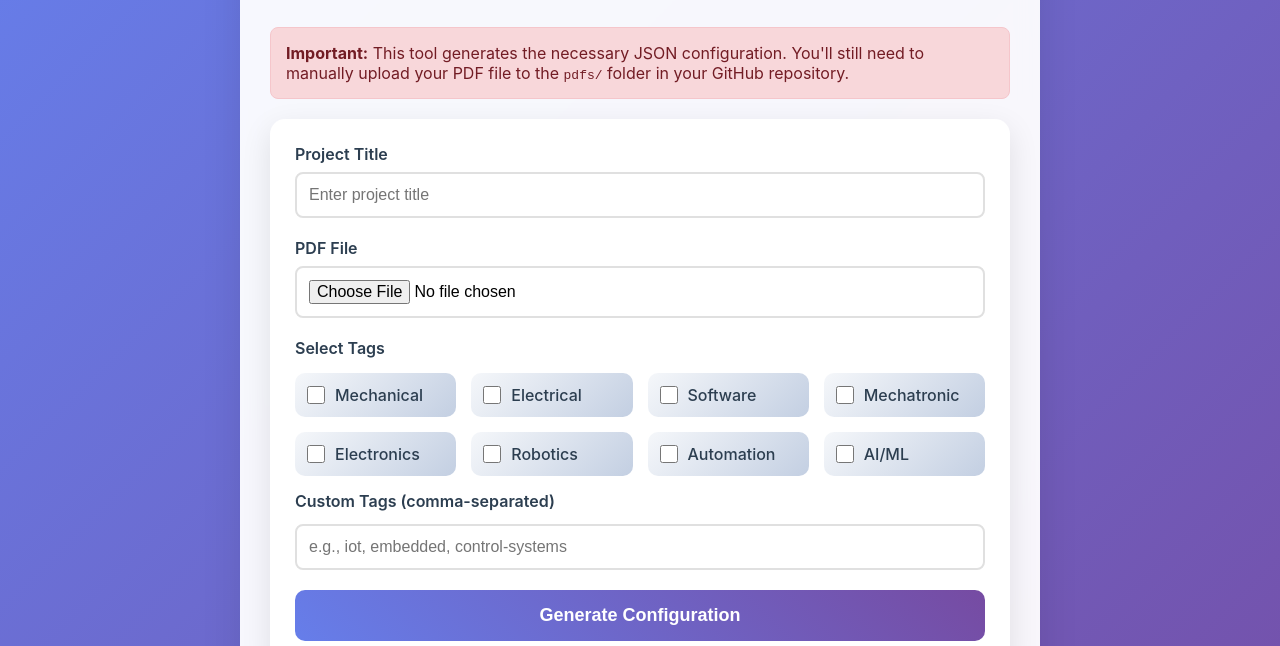
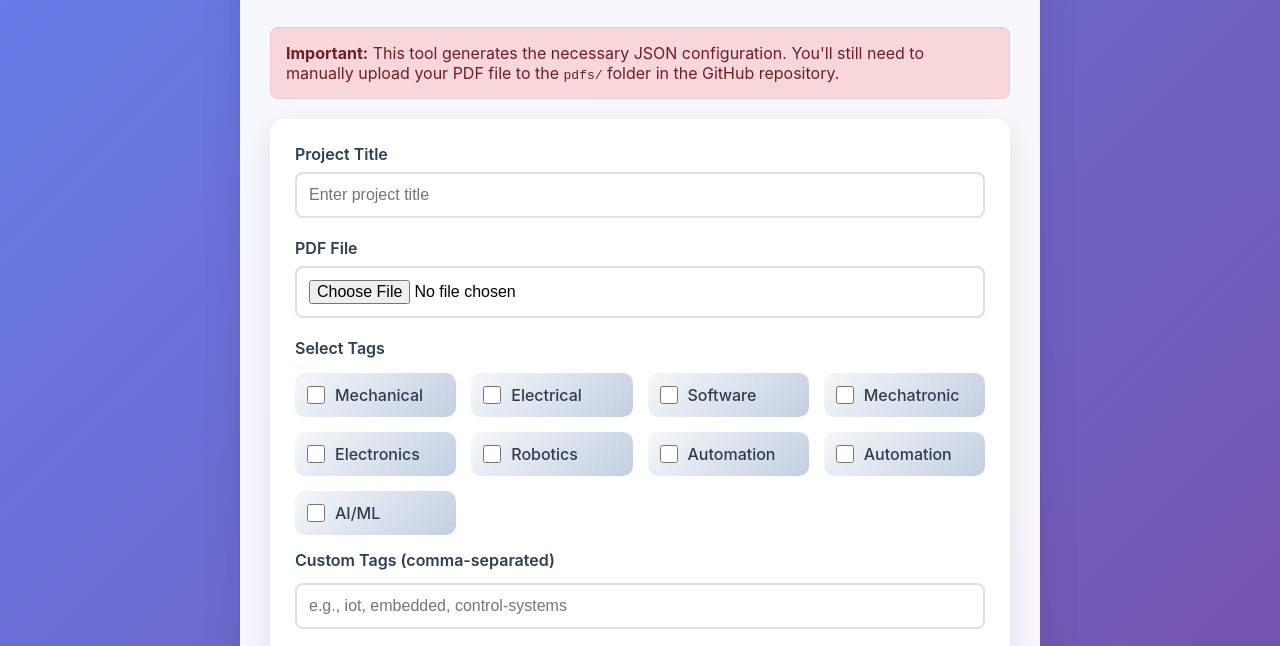
Before and after one commit to Fergus180/DMMS_Projects_List_Demo, a plain HTML site: page upload-tool.html in a window 1280 px wide. Shown: the part 102-748 px from the top of the page. Drawn offline with Linux system fonts and the light colour scheme.

Commit message:
Update upload-tool.html

```diff
--- a/upload-tool.html
+++ b/upload-tool.html
@@ -284,7 +284,7 @@
         <h1>Project Upload Tool</h1>
 
         <div class="warning">
-            <strong>Important:</strong> This tool generates the necessary JSON configuration. You'll still need to manually upload your PDF file to the <code>pdfs/</code> folder in your GitHub repository.
+            <strong>Important:</strong> This tool generates the necessary JSON configuration. You'll still need to manually upload your PDF file to the <code>pdfs/</code> folder in the GitHub repository.
         </div>
 
         <form id="uploadForm">
@@ -303,35 +303,39 @@
                     <label>Select Tags</label>
                     <div class="tags-grid">
                         <div class="tag-item">
-                            <input type="checkbox" id="mechanical" value="mechanical">
+                            <input type="checkbox" id="mechanical" value="Mechanical">
                             <label for="mechanical">Mechanical</label>
                         </div>
                         <div class="tag-item">
-                            <input type="checkbox" id="electrical" value="electrical">
+                            <input type="checkbox" id="electrical" value="Electrical">
                             <label for="electrical">Electrical</label>
                         </div>
                         <div class="tag-item">
-                            <input type="checkbox" id="software" value="software">
+                            <input type="checkbox" id="software" value="Software">
                             <label for="software">Software</label>
                         </div>
                         <div class="tag-item">
-                            <input type="checkbox" id="mechatronic" value="mechatronic">
+                            <input type="checkbox" id="mechatronic" value="Mechatronic">
                             <label for="mechatronic">Mechatronic</label>
                         </div>
                         <div class="tag-item">
-                            <input type="checkbox" id="electronics" value="electronics">
+                            <input type="checkbox" id="rover" value="UTS Rover Team">
                             <label for="electronics">Electronics</label>
                         </div>
                         <div class="tag-item">
-                            <input type="checkbox" id="robotics" value="robotics">
+                            <input type="checkbox" id="motorsports" value="UTS Motorsports Team">
                             <label for="robotics">Robotics</label>
                         </div>
                         <div class="tag-item">
-                            <input type="checkbox" id="automation" value="automation">
+                            <input type="checkbox" id="rocketry" value="UTS Rocketry Team">
                             <label for="automation">Automation</label>
                         </div>
                         <div class="tag-item">
-                            <input type="checkbox" id="ai" value="ai">
+                            <input type="checkbox" id="faculty" value="Faculty">
+                            <label for="automation">Automation</label>
+                        </div>
+                        <div class="tag-item">
+                            <input type="checkbox" id="industy" value="Industry">
                             <label for="ai">AI/ML</label>
                         </div>
                     </div>
```
